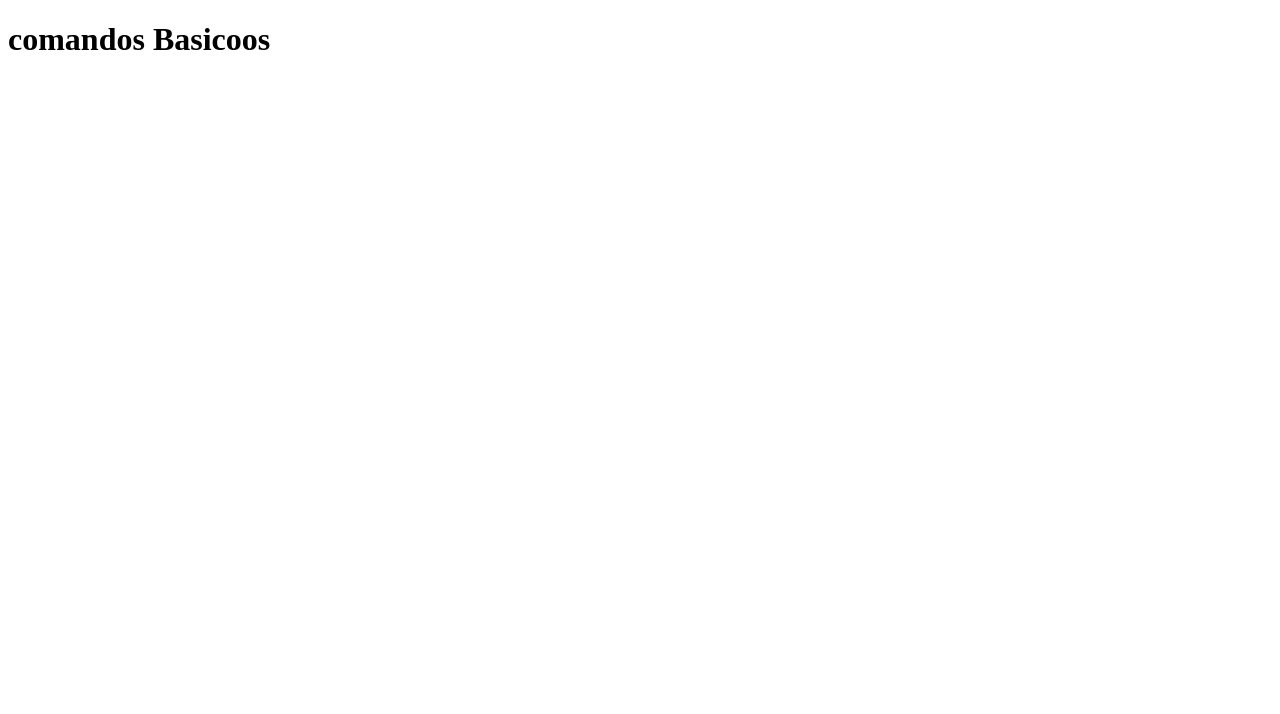
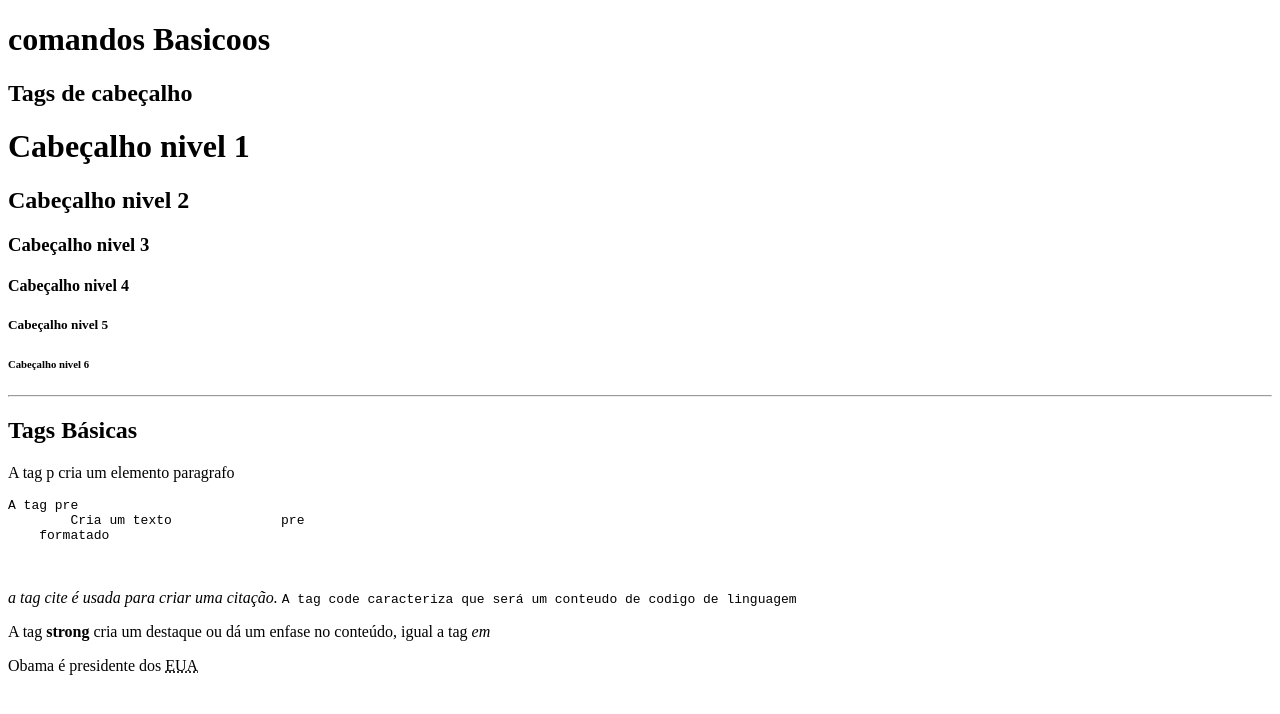
Before and after one commit to LeonardoDeChico/MLW2023, a plain HTML site: page paginas/comandosbasicos.html in a window 1280 px wide. Drawn offline with Linux system fonts and the light colour scheme.

Commit message:
Criei pag comandos basicos

```diff
--- a/paginas/comandosbasicos.html
+++ b/paginas/comandosbasicos.html
@@ -1,5 +1,5 @@
 <!DOCTYPE html>
-<html lang="en">
+<html lang="pt-br">
 <head>
     <meta charset="UTF-8">
     <meta http-equiv="X-UA-Compatible" content="IE=edge">
@@ -8,5 +8,35 @@
 </head>
 <body>
     <h1>comandos Basicoos</h1>
+    <h2>Tags de cabeçalho</h2>
+    <h1>Cabeçalho nivel 1</h3>
+    <h2>Cabeçalho nivel 2</h4>
+    <h3>Cabeçalho nivel 3</h5>
+    <h4>Cabeçalho nivel 4</h6>
+    <h5>Cabeçalho nivel 5</h5>
+    <h6>Cabeçalho nivel 6</h6>
+        <hr><!--A hr cria um linha
+        e no contexto semantico uma divisão
+    de conteúdo-->
+    <h2>Tags Básicas</h2>
+    <p>A tag p cria um elemento paragrafo</p>
+    <pre>A tag pre
+        Cria um texto              pre
+    formatado
+    </pre>
+    <br><!-- A tag br insere uma quebra de
+        linha, joga o conteudo após ela
+    para na linha de baixo-->
+    <cite>a tag cite é usada para criar uma
+        citação.
+    </cite>
+    <code>
+        A tag code caracteriza que será
+        um conteudo de codigo de linguagem
+    </code>
+    <p>A tag <strong>strong </strong>cria um destaque
+    ou dá um enfase no conteúdo, igual a tag <em>em</em>
+</p>Obama é presidente dos
+<abbr title="Estados Unidos da América">EUA</abbr>
 </body>
 </html>
```
Also changed, not shown: index.html (+3 -2 lines).
